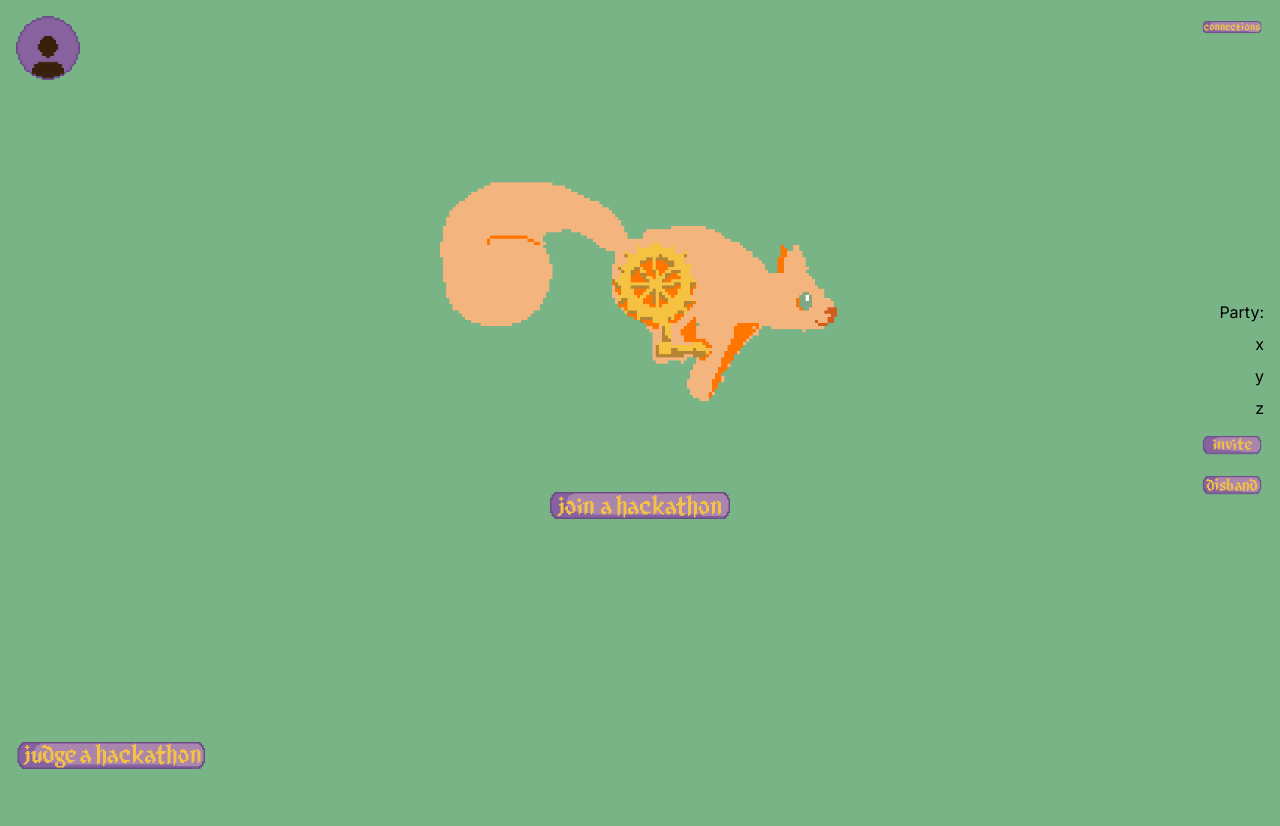
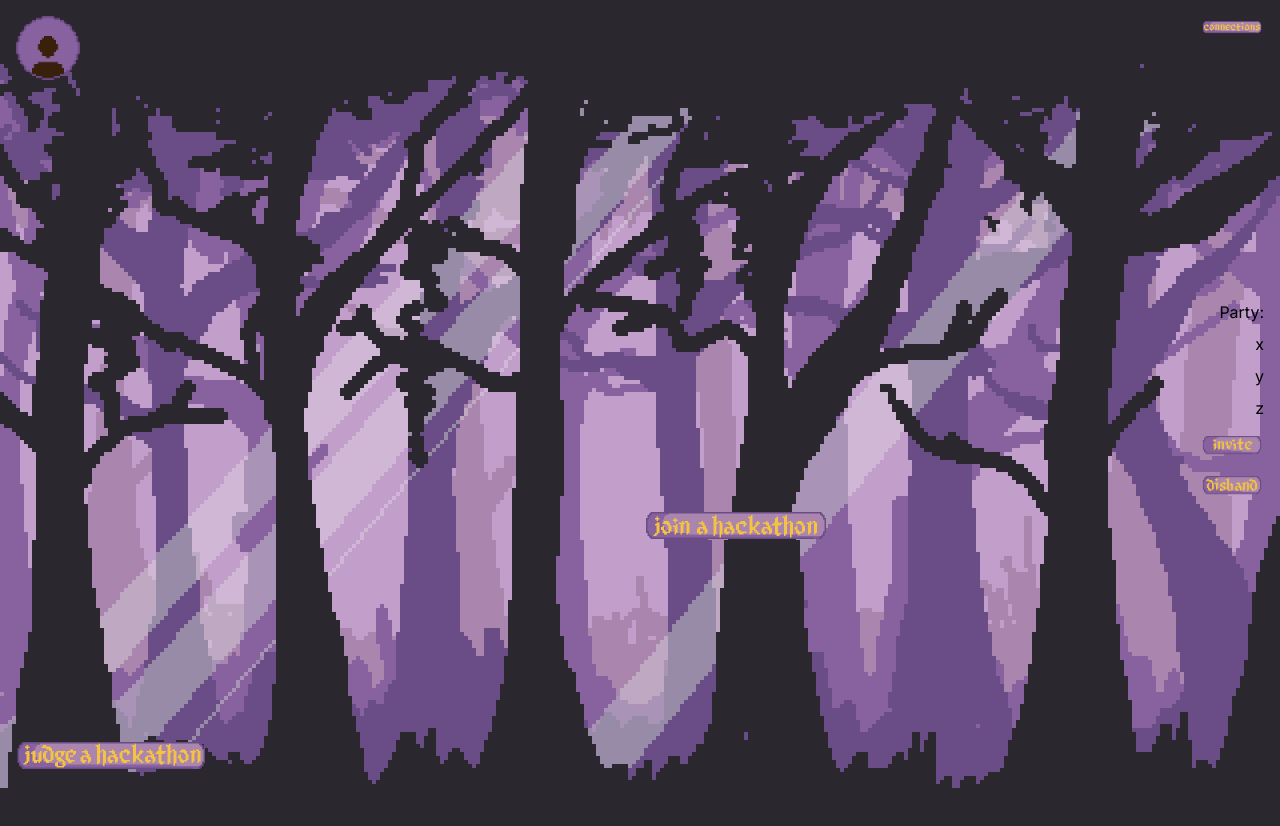
Before and after one commit to Ikenna-Okpala/hacknet, a Next.js app in the folder client/: page /home in a window 1280 px wide. Shown: the top 826 px of the page. Before the commit the page ends 800 px from the top, so only its background shows below. Built offline with nearby package versions, Linux system fonts and the light colour scheme.

Commit message:
added main page background

```diff
--- a/client/src/app/home/page.tsx
+++ b/client/src/app/home/page.tsx
@@ -85,12 +85,11 @@ export default function Home() {
 
 
     return (
-        <main className="flex flex-col justify-between items-center w-screen h-screen pt-12 pb-16"
-          style={({
-            backgroundImage: '/images/backgrounds/Cloudbackgroundanimation.gif',
-            backgroundRepeat: 'no-repeat',
-            backgroundSize: 'cover',
-          })}>
+        <main className="flex flex-col justify-between items-center w-screen h-screen pt-12 pb-16">
+          <nav className="flex flex-col items-center space-y-8">
+          <img style={{position: 'absolute', zIndex: 0, top: '0px'}} src ="images/backgrounds/treesbg.png" width={1400} height={1300} />
+          </nav>
+
           <nav className="absolute top-4 left-4">
             <button className="p-0 border-none bg-none">
               <Image src="/images/profile_icon/Profile1.png" alt="Profile" width={64} height={64} />
@@ -124,7 +123,7 @@ export default function Home() {
           <nav className="flex flex-col items-center space-y-8">
             <Image src="/animations/SquirrelAnimation.gif" alt="Fun background animation" width={400} height={300} />
             <button className="p-0 border-none bg-none" onClick={handleJoinAHackathonClick}>
-              <Image src="/images/buttons/joinahackathon.png" alt="Join a Hackathon" width={192} height={64} />
+              <Image style={{position: 'absolute', zIndex: 1, top: '500px'}} src="/images/buttons/joinahackathon.png" alt="Join a Hackathon" width={192} height={64} />
             </button>
             <Popup isOpen={isQueuePopUpOpen} onClose={handleClosePartyInvitePopUp}>
               <HackathonQueuePopUp />
--- /dev/null
+++ b/client/src/app/landing/page.tsx
@@ -0,0 +1,22 @@
+"use client";
+import React, {useEffect} from "react";
+
+export default function Loading(){
+
+    useEffect(() => {
+        const timer = setTimeout(() => {
+            window.location.href = "/home";
+        }, 5000);
+
+        return () => clearTimeout(timer);
+    }, []);
+
+        return (
+                <main className="flex flex-col justify-between items-center w-screen h-screen pt-12 pb-16">
+                    <nav className="flex flex-col items-center space-y-8">
+                        <img style={{position: 'absolute', zIndex: 1, top: '150px'}} src="/logo.svg"  width={160} height={490} />
+                        <img style={{position: 'absolute', zIndex: 0, top: '0px'}} src ="/images/backgrounds/treesbg.png" width={1400} height={1300} />
+                    </nav>
+                </main>
+        );
+}
```
